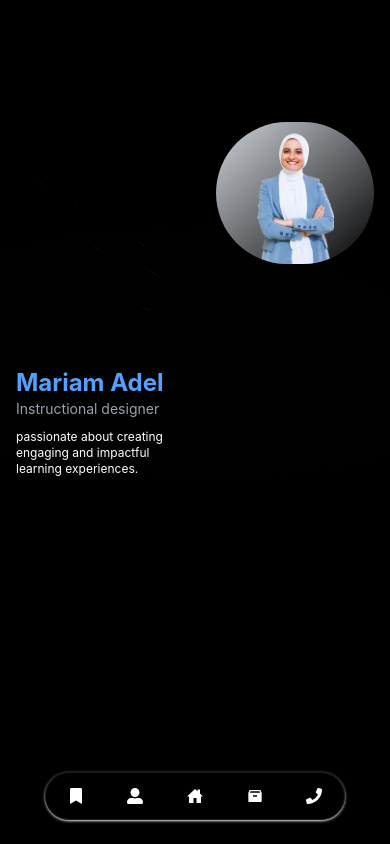
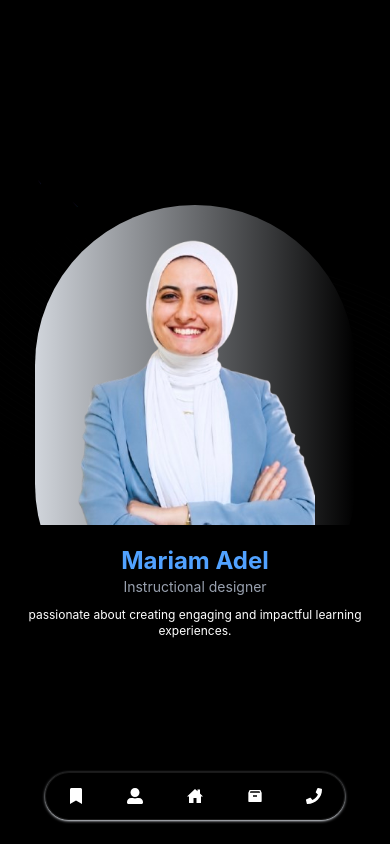
Before and after one commit to Tarek1003/mariam-adel-portoflio, a React (Vite) app: page / in a window 390 px wide. Built offline with nearby package versions, Linux system fonts and the light colour scheme.

Commit message:
query adjustment

```diff
--- a/src/components/Home.jsx
+++ b/src/components/Home.jsx
@@ -6,8 +6,8 @@ const Home = () => {
     <main className='relative min-h-screen overflow-hidden bg-black px-4 sm:px-6 md:px-10 lg:px-16 xl:px-20'>
       <BackgroundBeams />
 
-      <div className='relative z-10 flex sm:flex-col-reverse lg:flex-row  min-h-screen items-center justify-center gap-5 lg:gap-70'>
-        <div className="sm:text-center lg:text-left">
+      <div className='relative z-10 flex flex-col-reverse max-sm:flex-col-reverse lg:flex-row  min-h-screen items-center justify-center gap-5 lg:gap-70'>
+        <div className="text-center lg:text-left">
           <h1 className='text-2xl sm:text-3xl md:text-4xl lg:text-5xl font-bold text-blue-400'>Mariam Adel</h1>
           <p className='text-sm sm:text-base md:text-xl lg:text-xl  text-gray-400'>Instructional designer</p>
           <p className='pt-2.5  text-white text-xs sm:text-sm md:text-base'>
@@ -16,8 +16,8 @@ const Home = () => {
           </p>
         </div>
 
-        <div className='relative w-fit overflow-hidden h-150 '>
-          <div className=' inset-0 z-0 bg-linear-to-br from-gray-300  to-transparent overflow-hidden rounded-full  flex justify-center items-center backdrop-blur-md  '>
+        <div className='relative  w-80 h-80  overflow-hidden  lg:h-150 lg:w-100 '>
+          <div className=' inset-0 z-0 bg-gradient-to-r from-gray-300  to-transparent overflow-hidden rounded-full  flex justify-center items-center backdrop-blur-md  '>
             <img src={profile} className='px-10' />
           </div>
         </div>
```
